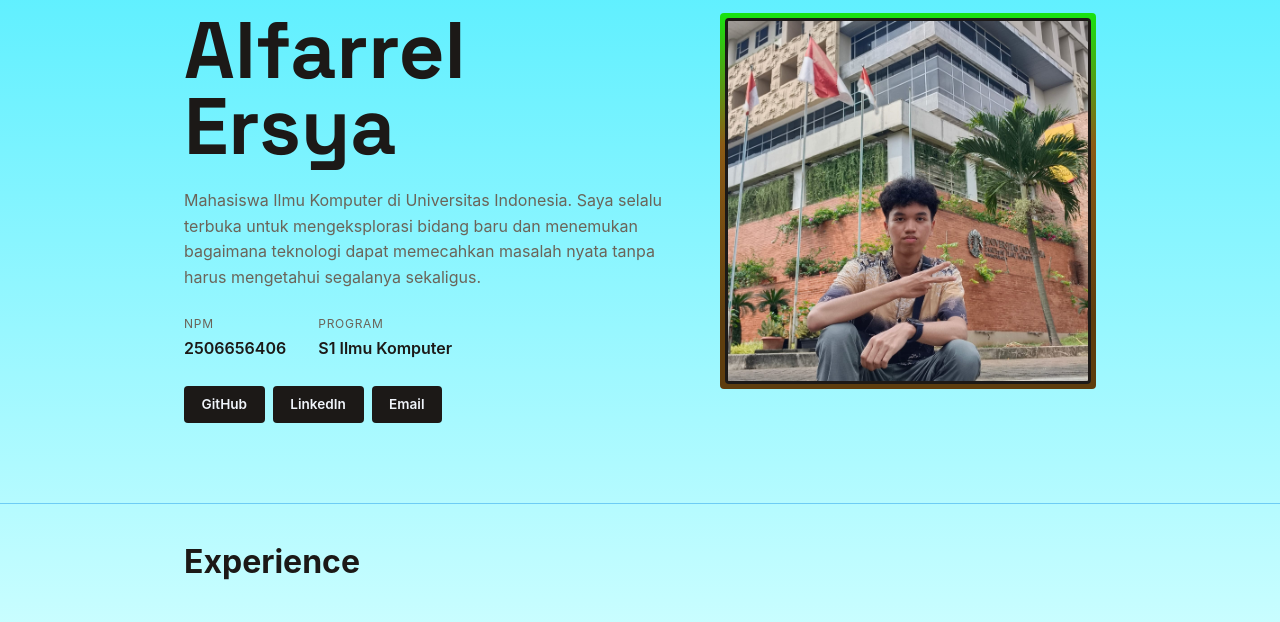
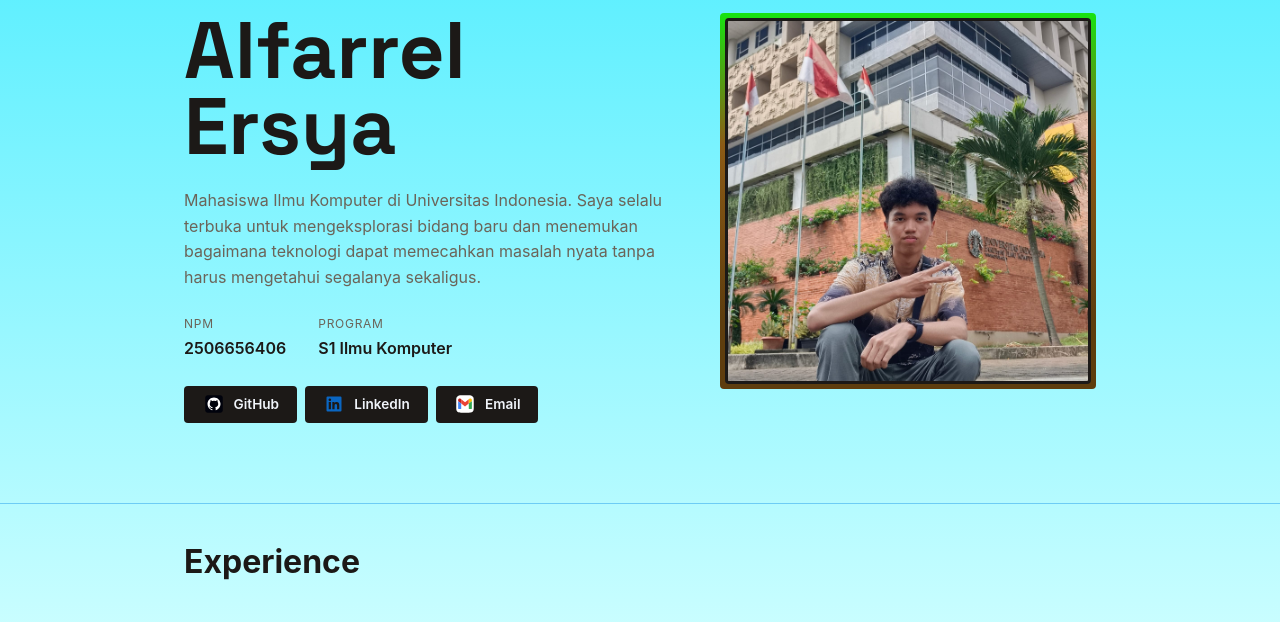
Before and after one commit to alpallel/portofolio, a Django app: page / in a window 1280 px wide. Shown: the part 168-790 px from the top of the page. Run offline with Django 5.2, Linux system fonts and the light colour scheme.

Commit message:
feat: add logo to social links

```diff
--- a/static/css/style.css
+++ b/static/css/style.css
@@ -129,7 +129,7 @@ h1, .brand {
 }
 
 .social-link {
-    display: inline-block;
+    display: flex;
     font-size: 0.85rem;
     font-weight: 600;
     text-decoration: none;
@@ -142,6 +142,22 @@ h1, .brand {
 
 .social-link:hover {
     transform: scale(1.1)
+}
+
+.social-link-el {
+    font-size: 0.85rem;
+    font-weight: 600;
+    text-decoration: none;
+    color: var(--paper);
+    position: relative;
+}
+
+.social-link-icon {
+    width: 1.5rem;
+    height: 1.25rem;
+    margin: auto;
+    margin-right: 0.5rem;
+    position: relative;
 }
 
 .hero-photo {
--- a/templates/index.html
+++ b/templates/index.html
@@ -43,9 +43,18 @@
                         </div>
                     </dl>
                     <div class="social-links">
-                        <a href="https://github.com/alpallel" class="social-link">GitHub</a>
-                        <a href="https://www.linkedin.com/in/alfarrel-ersya-balawa-165951312/" class="social-link">LinkedIn</a>
-                        <a href="mailto:alfarrel.ersya@ui.ac.id" class="social-link">Email</a>
+                        <div class="social-link">
+                            <img src="/static/img/github.svg" alt="GitHub Logo" class="social-link-icon">
+                            <a href="https://github.com/alpallel" class="social-link-el">GitHub</a>
+                        </div>
+                        <div class="social-link">
+                            <img src="/static/img/linkedin.svg" alt="LinkedIn Logo" class="social-link-icon">
+                            <a href="https://www.linkedin.com/in/alfarrel-ersya-balawa-165951312/" class="social-link-el">LinkedIn</a>
+                        </div>
+                        <div class="social-link">
+                            <img src="/static/img/gmail.svg" alt="Email Logo" class="social-link-icon">
+                            <a href="mailto:alfarrel.ersya@ui.ac.id" class="social-link-el">Email</a>
+                        </div>
                     </div>
                 </div>
             </div>
```
Also changed, not shown: static/img/github.svg (added), static/img/gmail.svg (added), static/img/linkedin.svg (added).
